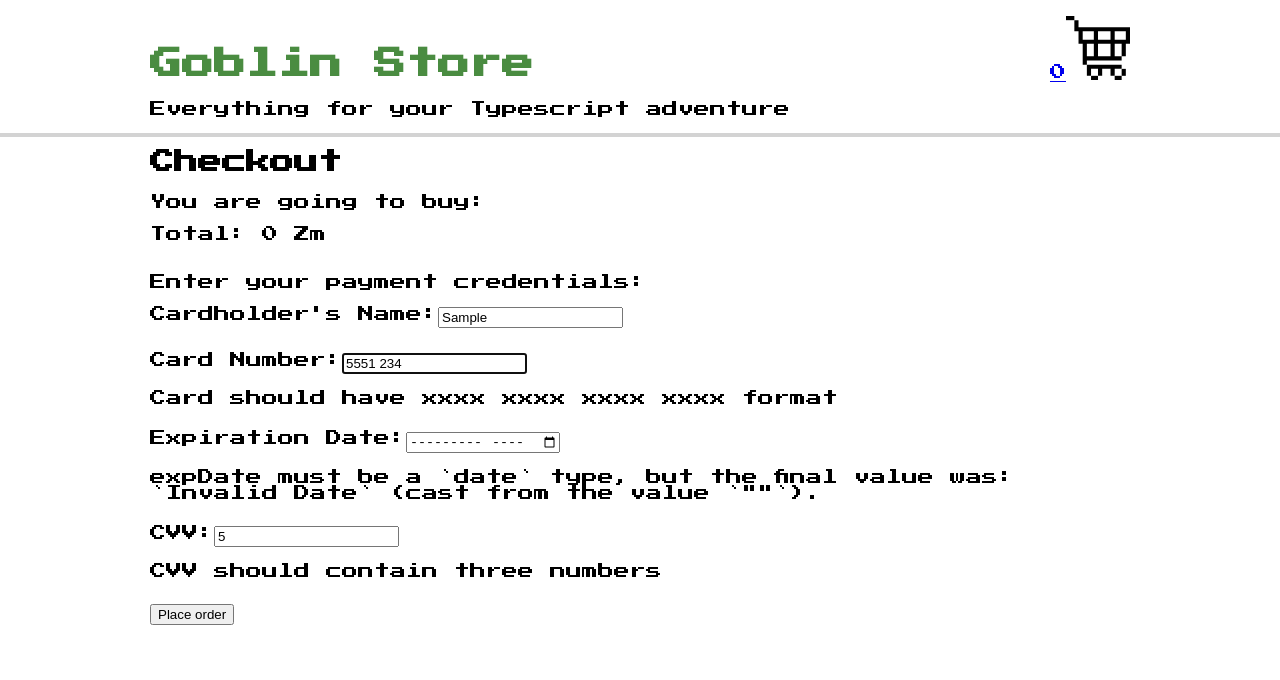
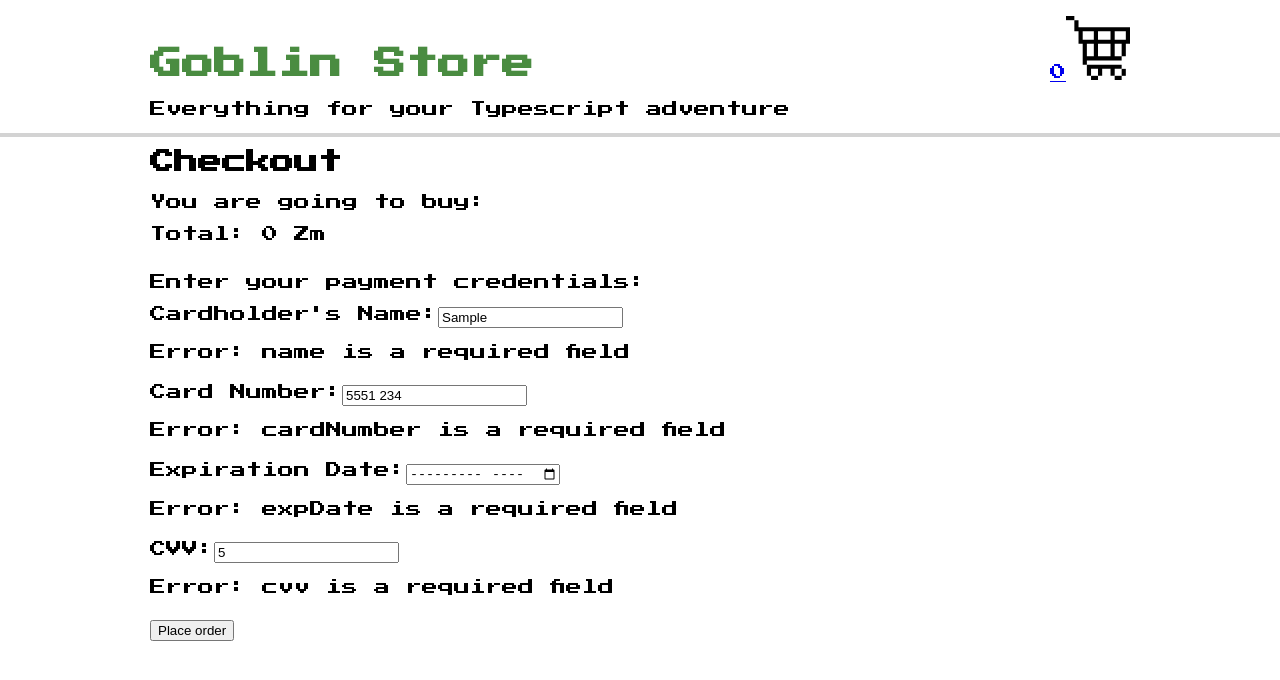
Before and after one commit to baptistemcn/Goblin-Store, a React (Create React App) app: page /checkout in a window 1280 px wide. Both pictures are taken after typing "Sample", "5551234", "5" into the empty fields and a click on the button "Place order". Shown: the top 680 px of the page. Built offline with nearby package versions, Linux system fonts and the light colour scheme.

Commit message:
fix: Checkout inputRef

```diff
--- a/src/Checkout/FormField.tsx
+++ b/src/Checkout/FormField.tsx
@@ -1,32 +1,40 @@
-import React from "react"
+import React from "react";
 
 interface FormError {
-  message: string
+  message: string;
 }
 
 interface FormFieldProps extends React.HTMLProps<HTMLInputElement> {
-  label: string
-  errors?: FormError
-  normalize?: (value: string) => string
+  label: string;
+  inputRef?: React.Ref<HTMLInputElement>;
+  errors?: FormError;
+  normalize?: (value: string) => string;
 }
 
-export const FormField = React.forwardRef(
-  (
-    { label, name, errors, normalize = (value) => value, ...inputProps }: FormFieldProps,
-    ref: React.Ref<HTMLInputElement>
-  ) => {
+export const FormField = ({
+  label,
+  name,
+  inputRef,
+  errors,
+  normalize = (value) => value,
+  ...inputProps
+}: FormFieldProps) => {
   return (
     <div className="nes-field">
-        <label htmlFor={name}>{label}:</label>
+      <label id={`${name}-label`} htmlFor={name}>
+        {label}:
+      </label>
       <input
-          ref={ref}
+        aria-labelledby={`${name}-label`}
+        ref={inputRef}
         name={name}
         {...inputProps}
         className={`nes-input ${errors && "is-error"}`}
         onChange={(e) => (e.target.value = normalize(e.target.value))}
       />
-        {errors && <p className="note nes-text is-error">{errors.message}</p>}
+      {errors && (
+        <p className="note nes-text is-error">Error: {errors.message}</p>
+      )}
     </div>
-    )
-  }
-)
+  );
+};
```
Lines whose indentation alone changed are shown as unchanged.
